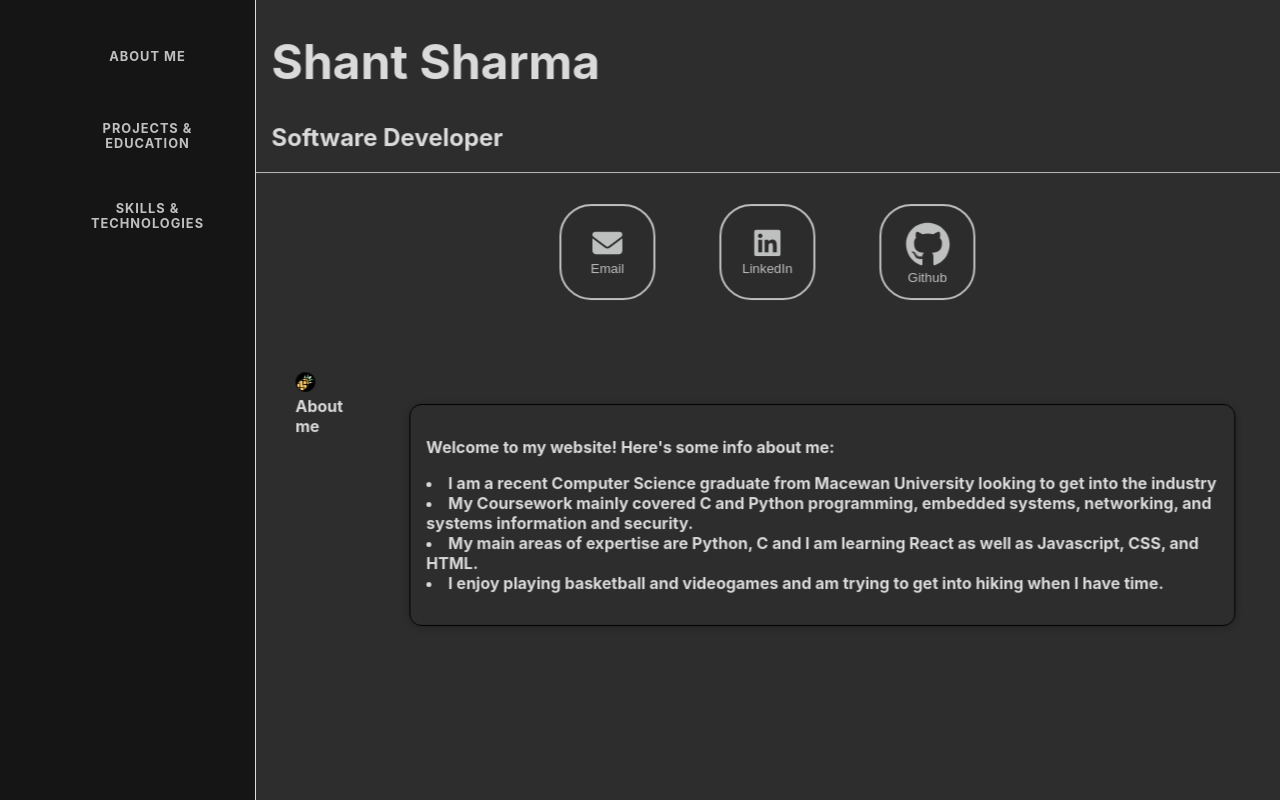
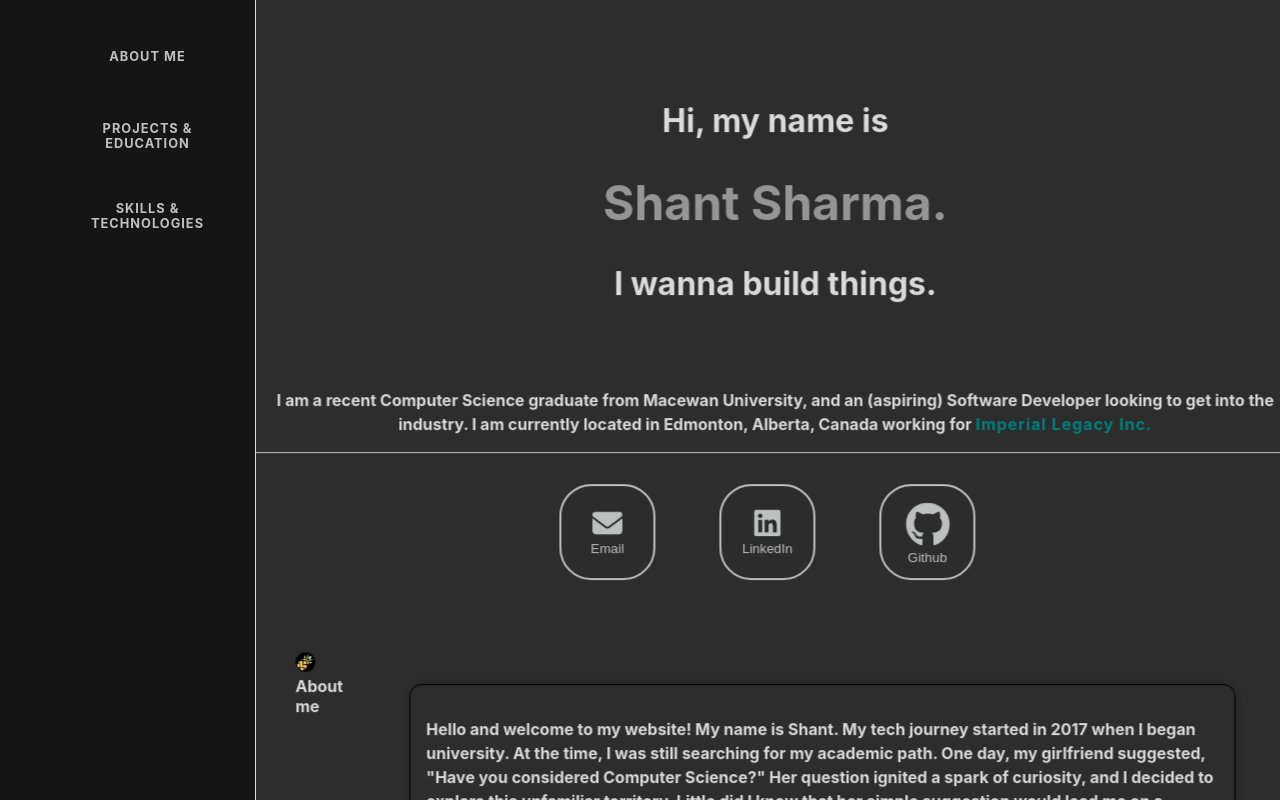
Before and after one commit to shant277/shantsharma.com, a React (Create React App) app: page / in a window 1280 px wide. Shown: the top 800 px of the page. Built offline with nearby package versions, Linux system fonts and the light colour scheme.

Commit message:
Update landing page

```diff
--- a/src/components/BulletPoints.js
+++ b/src/components/BulletPoints.js
@@ -5,7 +5,9 @@ function BulletPoints(props) {
     <p>
       {/* Print out contents of string array as list objects*/}
       {props.content.map((line) => (
-        <li className="info-card">{line}</li>
+        <p style={{ lineHeight: "1.5" }} className="info-card">
+          {line}
+        </p>
       ))}
     </p>
   );
--- a/src/constants/Constants.js
+++ b/src/constants/Constants.js
@@ -1,10 +1,9 @@
 //summary page descriptions
 export const summary = [
-  "Welcome to my website! Here's some info about me: ",
-  "I am a recent Computer Science graduate from Macewan University looking to get into the industry",
-  "My Coursework mainly covered C and Python programming, embedded systems, networking, and systems information and security. ",
-    " My main areas of expertise are Python, C and I am learning React as well as Javascript, CSS, and HTML. ",
-  "I enjoy playing basketball and videogames and am trying to get into hiking when I have time."
+  'Hello and welcome to my website! My name is Shant. My tech journey started in 2017 when I began university. At the time, I was still searching for my academic path. One day, my girlfriend suggested, "Have you considered Computer Science?" Her question ignited a spark of curiosity, and I decided to explore this unfamiliar territory. Little did I know that her simple suggestion would lead me on a transformative journey into the world of coding and problem - solving, shaping my future and passion for technology.',
+  "5 years later here I am, Thanks Daphny! ",
+  "On to academics, my Coursework mainly covered C, Python programming, embedded systems, networking, and systems information and security. My main areas of expertise are Python, C and I am learning React as well as Javascript, CSS, and HTML. ",
+  "In my free time, I enjoy playing and watching basketball (go Clippers!) and videogames.",
 ];
 
 // project page descriptions
--- a/src/pages/homePage/homePage.css
+++ b/src/pages/homePage/homePage.css
@@ -1,4 +1,3 @@
-
 .app-inner-wrapper {
   text-align: left;
   justify-content: left;
@@ -6,25 +5,30 @@
   flex-direction: column;
   align-items: center;
   width: 100%;
-
 }
 .app-inner-wrapper::before {
-    content: ""; /* Empty content */
+  content: "";
   position: absolute;
   top: -100;
   left: -100;
-    width: 150%; /* Full width of the container */
+  width: 150%;
   height: 1px;
   background-color: #bfc0c0;
 }
 
 .title {
-    text-align: left;
+  text-align: center;
   margin-left: 1em;
 }
+
 .name {
   font-size: 3em;
-
+  color: white;
+  opacity: 0.5;
+  transition: opacity 0.3s ease-in-out;
+}
+.name:hover {
+    opacity: 1.0;
 }
 .job-title {
   font-size: 1.5em;
@@ -35,3 +39,10 @@
   justify-content: center;
   align-items: center;
 }
+.company-link {
+    transition: color 0.3s, text-decoration 0.3s;
+  }
+
+  .company-link:hover {
+    text-decoration: underline;
+  }
--- a/src/pages/homePage/homePage.js
+++ b/src/pages/homePage/homePage.js
@@ -21,38 +21,35 @@ function HomePage() {
       variants={pageVariants}
       transition={pageTransition}
     >
-      <div className="title-wrapper">
+      <div className="title-wrapper" style={{ textAlign: "center" }}>
         <div className="title">
-          <h1 className="name">Shant Sharma</h1>
-          <h2 className="job-title">Software Developer</h2>
+          <h1 style={{ fontSize: "2em", paddingTop: "5rem" }}>
+            {" "}
+            Hi, my name is
+          </h1>
+          <h1 className="name">Shant Sharma.</h1>
+          <h1 style={{ paddingBottom: "4rem" }}>I wanna build things.</h1>
+          <p style={{ textAlign: "center", lineHeight: "1.5" }}>
+            I am a recent Computer Science graduate from Macewan University, and
+            an (aspiring) Software Developer looking to get into the industry. I
+            am currently located in Edmonton, Alberta, Canada working for{" "}
+            <a
+              className="company-link"
+              href="https://www.imperiallegacy.ca/"
+              target="_blank"
+              rel="noreferrer"
+              style={{ color: "teal" }}
+            >
+              Imperial Legacy Inc.
+            </a>
+          </p>
         </div>
-          </div>
+      </div>
 
-       <div className="app-inner-wrapper">
-       <RedirectButtons urls={links} />
-      <SummaryContainer />
+      <div className="app-inner-wrapper">
+        <RedirectButtons urls={links} />
+        <SummaryContainer />
       </div>
-      {/* Contact me section will have connection to a database one day */}
-      {/*   <div>
-          <section id="contact">
-            <h2>Contact Me</h2>
-            <form>
-              <label>
-                Name:
-                <input type="text" name="name" />
-              </label>
-              <label>
-                Email:
-                <input type="email" name="email" />
-              </label>
-              <label>
-                Message:
-                <textarea name="message"></textarea>
-              </label>
-              <button type="submit">Send</button>
-            </form>
-          </section>
-        </div> */}
       <footer className="footer">
         <p>&copy; 2023 Shant Sharma. All rights reserved.</p>
         <a
@@ -63,7 +60,6 @@ function HomePage() {
           Icon by Freepik
         </a>
       </footer>
-
     </motion.div>
   );
 }
--- a/src/pages/summary/Summary.js
+++ b/src/pages/summary/Summary.js
@@ -8,7 +8,7 @@ function Summary(props) {
   return (
     <div className="summary" id="summary">
       <section id="about">
-        <p>{intro}</p>
+        <p style={{lineHeight: '1.5'}}>{intro}</p>
         <BulletPoints content={summary}></BulletPoints>
       </section>
     </div>
```
Lines whose indentation alone changed are shown as unchanged.
